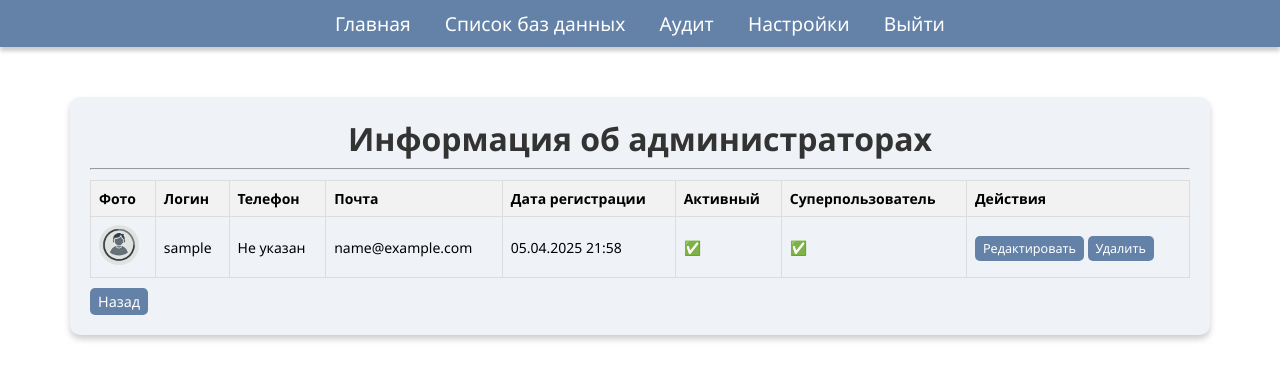
After one commit to OlegEgoism/db_web, a Django app: page /admin_info/ in a window 1280 px wide. The commit adds this page. Shown: the top 380 px of the page. Run offline with Django 5.2, Linux system fonts and the light colour scheme; the visitor is signed in with stand-in values (Sample User, id 1); data comes from the database, SQL or seed files in the repository; parts of the project's set-up code (start-up, migrations or seed data) failed here and were passed over.

Commit message:
admin info

```diff
--- a/craet_db/urls.py
+++ b/craet_db/urls.py
@@ -20,7 +20,7 @@ from django.contrib import admin
 from django.urls import path
 from django.contrib.auth import views as auth_views
 from db_crp.views import home, register, logout_view
-from db_crp.views_setting import settings_info, audit_log, audit_log_export, session_list, logout_user, settings_project
+from db_crp.views_setting import settings_info, audit_log, audit_log_export, session_list, logout_user, settings_project, admin_info, admin_edit, admin_delete
 from db_crp.views_group import group_list, group_create, group_edit, group_delete, group_info, groups_edit_privileges_tables
 from db_crp.views_user import user_list, user_create, user_info, user_edit, user_delete
 from db_crp.views_database import database_list, tables_list, database_connect, database_edit, database_delete, sync_users_and_groups
@@ -40,6 +40,10 @@ urlpatterns = [
     path("settings_project/", settings_project, name="settings_project"),  # Настройки проекта
     path("session_list/", session_list, name="session_list"),  # Список сессий пользователей
     path("sessions/logout_user/<str:session_id>/", logout_user, name="logout_user"),  # Деактивация сессии пользователя
+
+    path('admin_info/', admin_info, name='admin_info'),  # Информация об администраторах
+    path('admin_edit/<int:admin_id>/', admin_edit, name='admin_edit'),  # Редактирование информация об администраторах
+    path('admin_delete/<int:admin_id>/', admin_delete, name='admin_delete'),  # Удаление администратора
 
     path('group_list/<int:db_id>/', group_list, name='group_list'),  # Список групп
     path('group_create/<int:db_id>/', group_create, name='group_create'),  # Создание группы
--- a/db_crp/views_setting.py
+++ b/db_crp/views_setting.py
@@ -1,18 +1,20 @@
 from django.contrib.auth import get_user_model
-from django.contrib.auth.decorators import login_required
 from django.contrib.auth.models import User
 from django.contrib.sessions.models import Session
 from django.core.paginator import Paginator
 from django.db.models import Q
 from django.utils.dateparse import parse_date
 from django.utils.timezone import now
-from .audit_views import create_audit_log, logout_user_success, export_audit_log_success, project_settings_success
+from .audit_views import create_audit_log, logout_user_success, export_audit_log_success, project_settings_success, admin_edir_success, admin_delete_success, \
+    admin_delete_my_success
 from .forms import SettingsProjectForm
-from django.shortcuts import render, redirect
-from django.contrib import messages
 import xlsxwriter
 from django.http import HttpResponse
-from .models import Audit, SettingsProject
+from .models import Audit, SettingsProject, CustomUser
+from django.shortcuts import render, get_object_or_404, redirect
+from django.contrib.auth.decorators import login_required
+from django.contrib import messages
+from .forms import CustomUserForm
 
 User = get_user_model()
 
@@ -188,3 +190,51 @@ def logout_user(request, session_id):
             messages.success(request, message)
             create_audit_log(user_requester, 'delete', 'session', user_requester, message)
     return redirect('session_list')
+
+
+@login_required
+def admin_info(request):
+    """Отображение информации об администраторах"""
+    admins = CustomUser.objects.all()  # Получаем всех администраторов
+    return render(request, 'settings/admin_info.html', {'admins': admins})
+
+
+@login_required
+def admin_edit(request, admin_id):
+    """Редактирование администратора"""
+    user_requester = request.user.username if request.user.is_authenticated else "Аноним"
+    admin_user = get_object_or_404(CustomUser, id=admin_id)
+    if request.method == "POST":
+        form = CustomUserForm(request.POST, request.FILES, instance=admin_user)
+        if form.is_valid():
+            form.save()
+            updated_data = {
+                "phone_number": admin_user.phone_number if admin_user.phone_number else "Не указан",
+                "email": admin_user.email if admin_user.email else "Не указан",
+                "is_active": "Да" if admin_user.is_active else "Нет",
+                "is_superuser": "Да" if admin_user.is_superuser else "Нет"
+            }
+            message = admin_edir_success(admin_user.username, updated_data)
+            messages.success(request, message)
+            create_audit_log(user_requester, 'update', 'settings', user_requester, message)
+            return redirect('admin_info')
+    else:
+        form = CustomUserForm(instance=admin_user)
+    return render(request, 'settings/admin_edit.html', {'form': form, 'admin_user': admin_user})
+
+
+@login_required
+def admin_delete(request, admin_id):
+    """Удаление администратора"""
+    user_requester = request.user.username if request.user.is_authenticated else "Аноним"
+    admin_user = get_object_or_404(CustomUser, id=admin_id)
+    if request.user == admin_user:
+        message = admin_delete_my_success(admin_user.username)
+        messages.success(request, message)
+        create_audit_log(user_requester, 'delete', 'settings', user_requester, message)
+        return redirect('admin_info')
+    admin_user.delete()
+    message = admin_delete_success(admin_user)
+    messages.success(request, message)
+    create_audit_log(user_requester, 'delete', 'settings', user_requester, message)
+    return redirect('admin_info')
--- /dev/null
+++ b/templates/settings/admin_info.html
@@ -0,0 +1,69 @@
+{% extends 'base.html' %}
+<title>{% block title %}Информация об администраторах{% endblock %}</title>
+
+{% block content %}
+    <div class="welcome-container">
+        <h2 class="welcome-title">Информация об администраторах</h2>
+        <hr>
+
+        {% if messages %}
+            <div class="messages">
+                {% for message in messages %}
+                    <div class="alert {% if message.tags == 'success' %}alert-success{% else %}alert-error{% endif %}">
+                        {{ message }}
+                    </div>
+                {% endfor %}
+            </div>
+        {% endif %}
+
+        <table class="audit-table">
+            <thead>
+            <tr>
+                <th>Фото</th>
+                <th>Логин</th>
+                <th>Телефон</th>
+                <th>Почта</th>
+                <th>Дата регистрации</th>
+                <th>Активный</th>
+                <th>Суперпользователь</th>
+                <th>Действия</th>
+            </tr>
+            </thead>
+            <tbody>
+            {% for admin in admins %}
+                <tr>
+                    <td>
+                        <img src="{{ admin.photo.url }}" alt="Фото" width="40" height="40" style="border-radius: 50%;">
+                    </td>
+                    <td>{{ admin.username }}</td>
+                    <td>{{ admin.phone_number|default:"Не указан" }}</td>
+                    <td>{{ admin.email|default:"Не указан" }}</td>
+                    <td>{{ admin.date_joined|default:"Дата регистрации"|date:"d.m.Y H:i" }}</td>
+                    <td>{% if admin.is_active %}✅{% else %}❌{% endif %}</td>
+                    <td>{% if admin.is_superuser %}✅{% else %}❌{% endif %}</td>
+                    <td>
+                        <a href="{% url 'admin_edit' admin.id %}" class="btn btn-edit">Редактировать</a>
+                        <a href="#" class="btn btn-delete" onclick="confirmDelete({{ admin.id }}, '{{ admin.username }}')">Удалить</a>
+                    </td>
+                </tr>
+            {% empty %}
+                <tr>
+                    <td colspan="5" class="no-data">Нет данных</td>
+                </tr>
+            {% endfor %}
+            </tbody>
+        </table>
+
+        <div class="all-btn">
+            <a href="{% url 'settings_info' %}" class="btn btn-cancel">Назад</a>
+        </div>
+    </div>
+
+    <script>
+        function confirmDelete(adminId, adminName) {
+            if (confirm(`Вы уверены, что хотите удалить администратора "${adminName}"?`)) {
+                window.location.href = `/admin_delete/${adminId}/`;
+            }
+        }
+    </script>
+{% endblock %}
--- a/templates/settings/settings.html
+++ b/templates/settings/settings.html
@@ -23,5 +23,8 @@
         <div class="all-btn">
             <a href="{% url 'session_list' %}" class="btn btn-save">Активные сессии пользователей</a>
         </div>
+        <div class="all-btn">
+            <a href="{% url 'admin_info' %}" class="btn btn-save">Информация об администраторах</a>
+        </div>
     </div>
 {% endblock %}
```
Also changed, not shown: db_crp/audit_views.py (+14 -0 lines), db_crp/forms.py (+18 -16 lines), templates/settings/admin_edit.html (added, +29 -0 lines), db_crp/views.py (line endings or trailing spaces).
